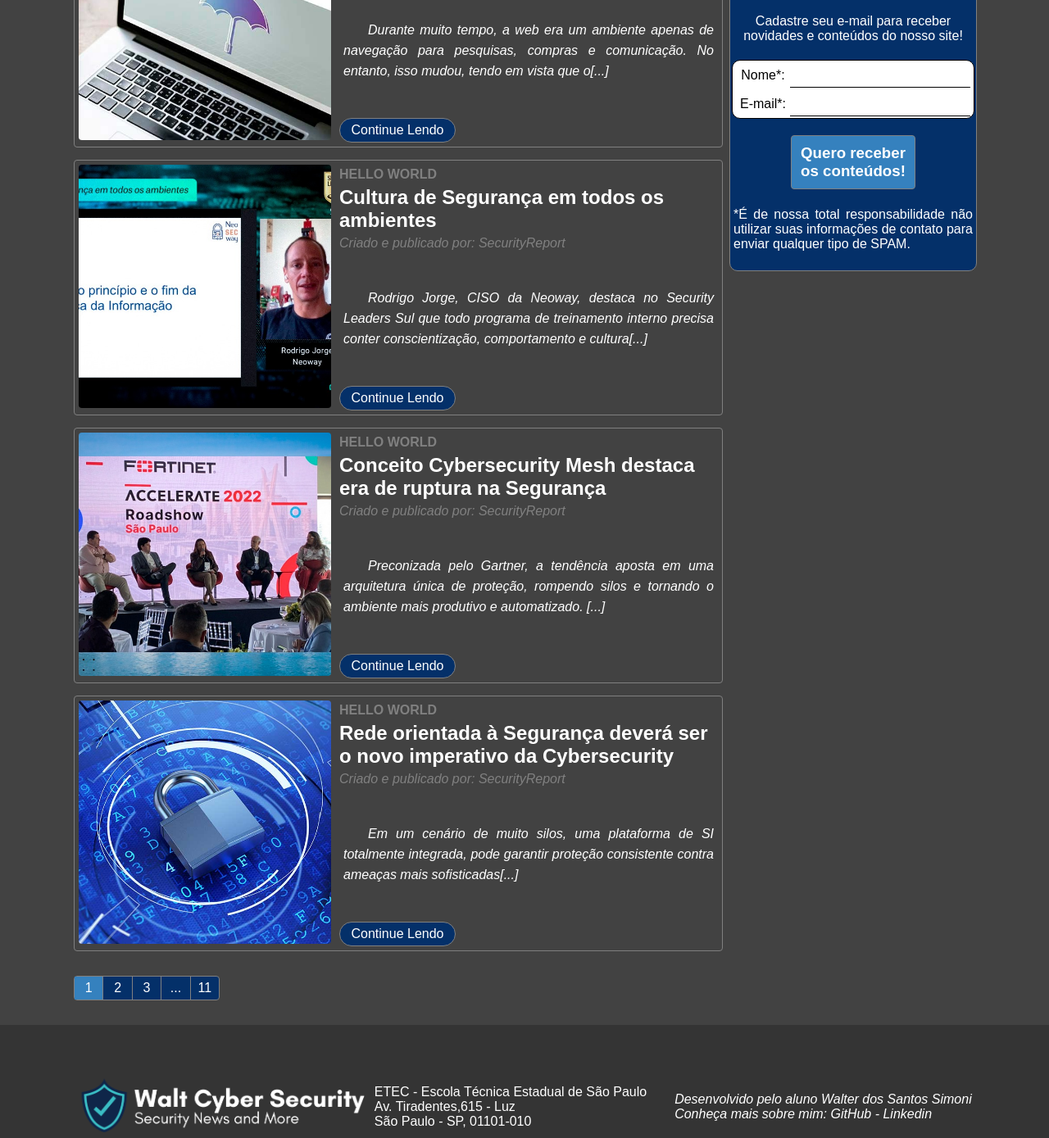
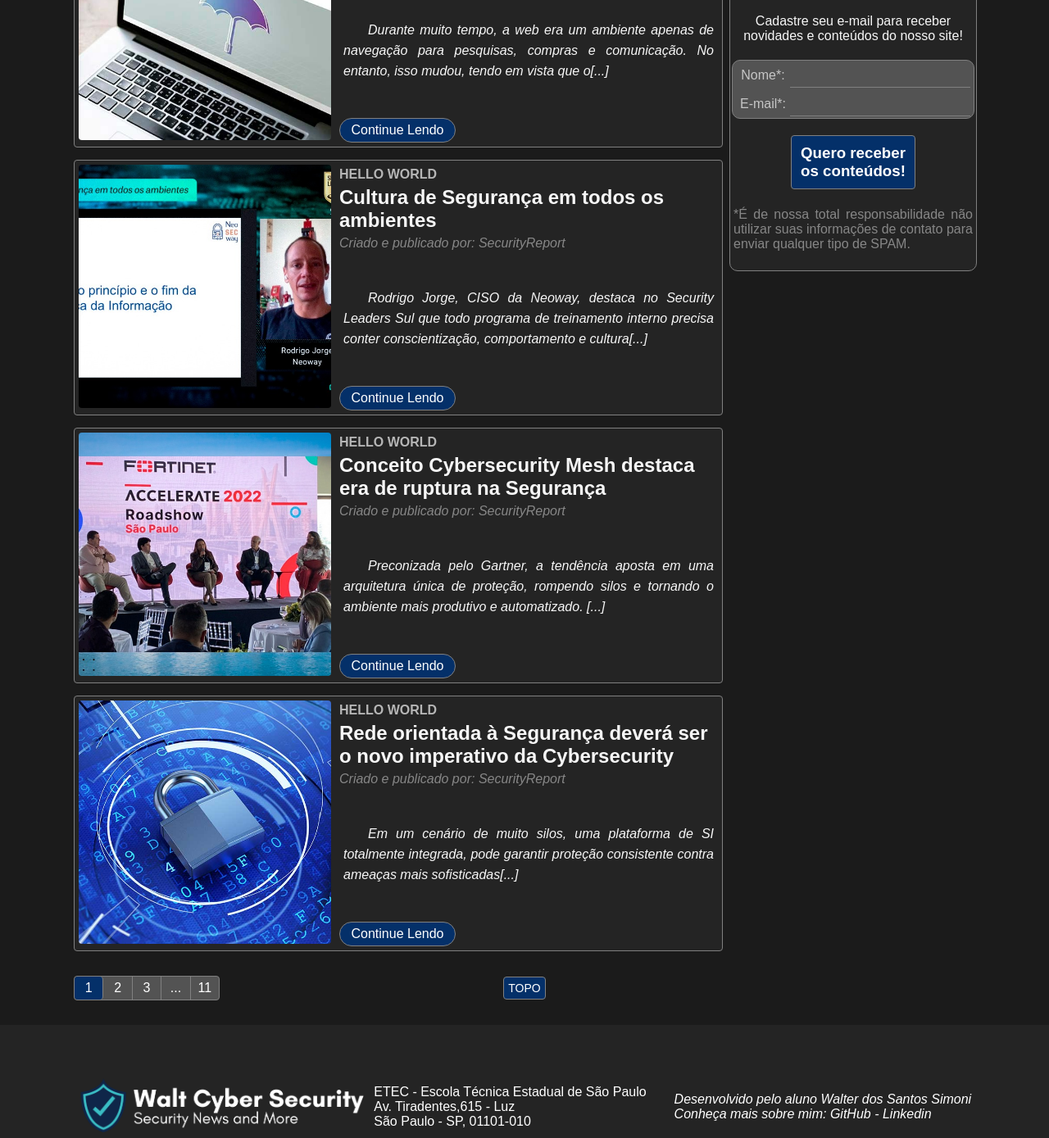
Before and after one commit to WalterDSTS/Site-sobre-seguranca-cibernetica-ETESP, a plain HTML site: page website/Index.html in a window 1280 px wide. Shown: the part 1019-2408 px from the top of the page at 82% size. Drawn offline with Linux system fonts and the light colour scheme.

Commit message:
Alterada novamente a paleta de cores padrão do site,  algumas alterações feitas na barra 'trocadora' de páginas.

```diff
--- a/website/Index.html
+++ b/website/Index.html
@@ -12,7 +12,7 @@
 </head>
 
 <body>
-    <header class="containerNavigation">
+    <header class="containerNavigation" >
         <nav class="navigation">
             <div class="logo">
                 <a href="index.html" title="WCS" target="_self"><img src="Imagens/Logo/WCSB.png" alt="WCS"></a>
@@ -27,7 +27,7 @@
             </div>
         </nav>
     </header>
-    <div class="null"></div>
+    <div class="null" id="top"></div>
     <section class="containerCard">
         <div class="card">
             <div class="cardContent">
@@ -230,8 +230,9 @@
         </aside>
     </section>
     <section class="switchPages">
+        <div class="switchPagesBox">
             <div class="switchButtons">
-            <div class="switchButtonFirst">
+                <div class="switchButtonContent switchButtonActive">
                     <a href="">
                         <p>1</p>
                     </a>
@@ -257,13 +258,21 @@
                     </a>
                 </div>
             </div>
+        </div>
+        <div class="switchPagesBox">
+            <div class="backToTop">
+                <a href="#top">
+                    <p>Topo</p>
+                </a>
+            </div>
+        </div>
+        <div class="switchPagesBox switchPagesBox3"></div>
     </section>
     <footer class="containerFooterBack">
         <footer class="containerFooter">
             <div class="mainFooterBox mainFooterBox1">
                 <div class="footerLogo">
-                    <a href="#home1" target="_self"><img src="Imagens/Logo/WCSB.png" alt="Walt Cyber Security"
-                            title="Voltar para o topo"></a>
+                    <img src="Imagens/Logo/WCSB.png" alt="Walt Cyber Security">
                 </div>
             </div>
             <div class="mainFooterBox mainFooterBox2">
--- a/website/Style.css
+++ b/website/Style.css
@@ -11,18 +11,54 @@ Cor
 Animações
 
 Paleta de cores usada:
-Barra superior e inferior: rgb(52, 52, 52)
-Background body: rgb(66, 66, 66)
-Palavras com menor destaque e bordas: Gray
-Background para destaque: rgb(4, 48, 105)
-Sobre o destaque (Quando necessário): rgb(53, 129, 190)
-Links: rgb(0, 153, 255)
+
+Cores Principais:
+Dark: #100f10 (Muito Forte)
+White: #fafafa
+Blue: #043069
+
+Níveis de dark:
+#1b1b1b (Forte)
+#242424 (Médio)
+#535353 (Fraco)
+
+Cor de borda:
+Gray
+
+Cores de fonte:
+rgba(255, 255, 255, 0.96)
+rgba(255, 255, 255, 0.67)
+rgba(255, 255, 255, 0.45)
+
+Links:
+#0099ff
+
+Medidas:
+
+Medidas pequenas:
+0.375rem (6px)
+0.625rem (10px)
+0.875rem (14px)
+
+Medidas médias:
+1rem (16px)
+1.375rem (22px)
+1.75rem (28px)
+
+Medidas grandes:
+2.5rem (40px)
+3.5rem (56px)
+4.5rem (72px)
 */
+
+html{
+    scroll-behavior: smooth;
+}
 
 body{
     margin: 0;
     font-family: Arial, Helvetica, Verdana;
-    background-color: rgb(66, 66, 66);
+    background-color: #1b1b1b;
 }
 
 /*Início do tratamento da barra de navegação.*/
@@ -31,7 +67,7 @@ body{
     width: 100%;
     position: fixed;
     z-index: 1;
-    background-color: rgb(52, 52, 52);
+    background-color: #242424;
 }
 
 .navigation{
@@ -40,7 +76,6 @@ body{
     height: 45px;
     width: 1100px;
     margin: auto;
-    color: white;
 }
 
 .logo{
@@ -71,6 +106,8 @@ body{
     font-weight: bold;
     text-transform: uppercase;
     text-align: center;
+    font-size: 0.875rem;
+    color: rgba(255, 255, 255, 0.96);
 }
 
 .search{
@@ -87,10 +124,10 @@ body{
     border: 1px solid gray;
     border-radius: 15px;
     padding: 5px;
-    color: black;
-    background-color: white;
     font-weight: bold;
     text-align: center;
+    color: rgba(255, 255, 255, 0.67);
+    background-color: #535353;
 }
 
 /*Fim do tratamento da barra de navegação.*/
@@ -121,7 +158,6 @@ body{
     border-radius: 4px;
     background-image: url('Imagens/Card/Card.jpg');
     filter: grayscale(0.5);
-    color: white;
     transition: 0.7s;
 }
 
@@ -142,7 +178,8 @@ body{
     width: 100px;
     height: 100px;
     position: absolute;
-    border: 1px solid;
+    border: 1px solid gray;
+    border-radius: 4px;
     opacity: 0;
     transition: 0.7s;
 }
@@ -152,15 +189,18 @@ body{
     font-size: 40px;
     text-transform: uppercase;
     letter-spacing: 4px;
+    color: rgba(255, 255, 255, 0.96);
     transition: 0.7s;
 }
 
 .cardContent p{
+    margin: 10px;
     font-size: 0px;
     visibility: hidden;
     opacity: 0;
     font-weight: bold;
     text-transform: uppercase;
+    color: rgba(255, 255, 255, 0.67);
     transition: 0.7s;
 }
 
@@ -177,7 +217,7 @@ body{
 .card:hover > .cardContent p{
     opacity: 1;
     visibility: visible;
-    font-size: 14px;
+    font-size: 16px;
 }
 
 /*Fim do tratamento do card de apresentação*/
@@ -209,7 +249,7 @@ body{
     border: solid 1px gray;
     border-radius: 4px;
     padding: 5px;
-    color: white;
+    background-color: #242424;
 }
 
 .imgPost{
@@ -262,26 +302,27 @@ body{
 .informations h4{
     margin: 5px 0 5px;
     text-transform: uppercase;
-    color: gray;
+    color: rgba(255, 255, 255, 0.67);
 }
 
 .informations h2{
     margin: 0;
     margin-bottom: 5px;
+    color: rgba(255, 255, 255, 0.96);
 }
 
 .informations cite{
     margin: 0;
-    color: gray;
+    color: rgba(255, 255, 255, 0.45);
 }
 
 .linkReference a:link{
     text-decoration: none;
-    color: gray;
+    color: rgba(255, 255, 255, 0.45);
 }
 
 .linkReference a:visited{
-    color: gray;
+    color: rgba(255, 255, 255, 0.45);
 }
 
 .descriptionPost{
@@ -290,6 +331,7 @@ body{
     text-align: justify;
     text-indent: 30px;
     line-height: 25px;
+    color: rgba(255, 255, 255, 0.96);
 }
 
 .readMore{
@@ -332,12 +374,12 @@ body{
 .containerAsideBox1{
     display: flex;
     flex-direction: column;
-    color: white;
 }
 
 .mostPopularPosts{
     width: 100%;
     margin-bottom: 15px;
+    text-align: center;
 }
 
 .mostPopularPosts h3{
@@ -345,6 +387,7 @@ body{
     text-transform: uppercase;
     line-height: 30px;
     border-bottom: 1px solid gray;
+    color: #fafafa;
 }
 
 .popularPostSize{
@@ -355,6 +398,7 @@ body{
     margin-bottom: 5px;
     border: solid 1px gray;
     border-radius: 4px;
+    background-color: #242424;
 }
 
 .popularPostImg{
@@ -390,6 +434,7 @@ body{
     align-items: center;
     width: 200px;
     margin: 5px;
+    color: rgba(255, 255, 255, 0.96);
 }
 
 .popularPostDescription p{
@@ -422,7 +467,7 @@ body{
     margin: 15px 0 15px;
     border: solid 1px gray;
     border-radius: 10px;
-    background-color: rgb(4, 48, 105);
+    background-color: #242424;
 }
 
 .newsLetterBox1{
@@ -430,13 +475,13 @@ body{
     border: 1px solid gray;
     border-radius: 4px;
     color: white;
-    background-color: rgb(53, 129, 190);
+    background-color: #535353;
 }
 
 .newsLetterBox2{
     width: 100%;
     margin-top: 20px;
-    color: white;
+    color: rgba(255, 255, 255, 0.96);
 }
 
 .newsLetterBox1 h3, .newsLetterBox2 p{
@@ -452,9 +497,9 @@ body{
     width: 98%;
     height: 70px;
     margin: 20px 0 20px;
-    border: 1px solid;
+    border: 1px solid gray;
     border-radius: 10px;
-    background-color: white;
+    background-color: #535353;
 }
 
 .newsLetterName, .newsLetterEmail{
@@ -465,12 +510,13 @@ body{
     width: 100%;
     margin: 0;
     text-align: center;
+    color: rgba(255, 255, 255, 0.67);
 }
 
 .boxName, .boxEmail{
     width: 220px;
     height: 30px;
-    border-bottom: 1px solid;
+    border-bottom: 1px solid gray;
 }
 
 .newsLetterBox4{
@@ -478,7 +524,7 @@ body{
     margin-bottom: 20px;
     border: 1px solid gray;
     border-radius: 4px;
-    background-color: rgb(53, 129, 190);
+    background-color: #043069;
 }
 
 .newsLetterBox4 h3{
@@ -508,7 +554,7 @@ body{
 .newsLetterBox5 p{
     text-align: justify;
     margin: 2px;
-    color: white;
+    color: rgba(255, 255, 255, 0.45);
 }
 
 /*Fim do tratamento do newsletter*/
@@ -518,9 +564,17 @@ body{
 /*Início do tratamento do trocador de páginas*/
 
 .switchPages{
+    display: flex;
+    flex-direction: row;
+    align-items: center;
     max-width: 1100px;
+    max-height: 30px;
     margin: auto;
     margin-bottom: 30px;
+}
+
+.switchPagesBox{
+    width: 33.33%;
 }
 
 .switchButtons{
@@ -529,13 +583,21 @@ body{
     width: 176px;
     border: solid 1px gray;
     border-radius: 4px;
-    background-color: rgb(4, 48, 105);
+    background-color: #535353;
 }
 
-.switchButtonFirst{
+.switchButtonActive{
     width: 35px;
     border-right: solid 1px gray;
-    background-color: rgb(53, 129, 190);
+    border-radius: 4px;
+    background-color: #043069;
+}
+
+.switchButton2{
+    width: 35px;
+    border-right: solid 1px gray;
+    border-radius: 4px;
+    background-color: #043069;
 }
 
 .switchButtonContent{
@@ -554,17 +616,35 @@ body{
     transition: all 0.7s;
 }
 
-.switchButtons a:link{
+.switchButtons a:link, .backToTop a:link{
     text-decoration: none;
     color: white;
 }
 
-.switchButtons a:visited{
+.switchButtons a:visited, .backToTop a:visited{
     color: rgb(255, 255, 255);
 }
 
-.switchButtons a:hover{
+.switchButtons a:hover, .backToTop a:hover{
     color: rgb(0, 153, 255);
+}
+
+.backToTop{
+    display: flex;
+    justify-content: center;
+    align-items: center;
+}
+
+.backToTop p{
+    margin: 0;
+    border: 1px solid gray;
+    border-radius: 4px;
+    padding: 5px;
+    text-align: center;
+    text-transform: uppercase;
+    font-size: 0.875rem;
+    background-color: #043069;
+    transition: all 0.7s;
 }
 
 /*Fim do tratamento do trocador de páginas*/
@@ -574,29 +654,22 @@ body{
 /*Início do tratamento do rodapé principal*/
 
 .containerFooterBack{
-    background-color: rgb(52, 52, 52);
+    background-color: #242424;
 }
 
 .containerFooter{
     display: flex;
     flex-direction: row;
-    justify-content: center;
     align-items: center;
     width: 1100px;
     height: 200px;
     margin: auto;
-    background-color: rgb(52, 52, 52);
 }
 
 .mainFooterBox{
     width: 33.3%;
     margin: 0;
 }
-
-/* .footerLogo, .footerAddress, .footerAutor{
-    width: 100%;
-    margin: 5px;
-} */
 
 .footerLogo img{
     width: 100%;
```
Also changed, not shown: website/Padrões.txt (added). Lines whose indentation alone changed are shown as unchanged.
